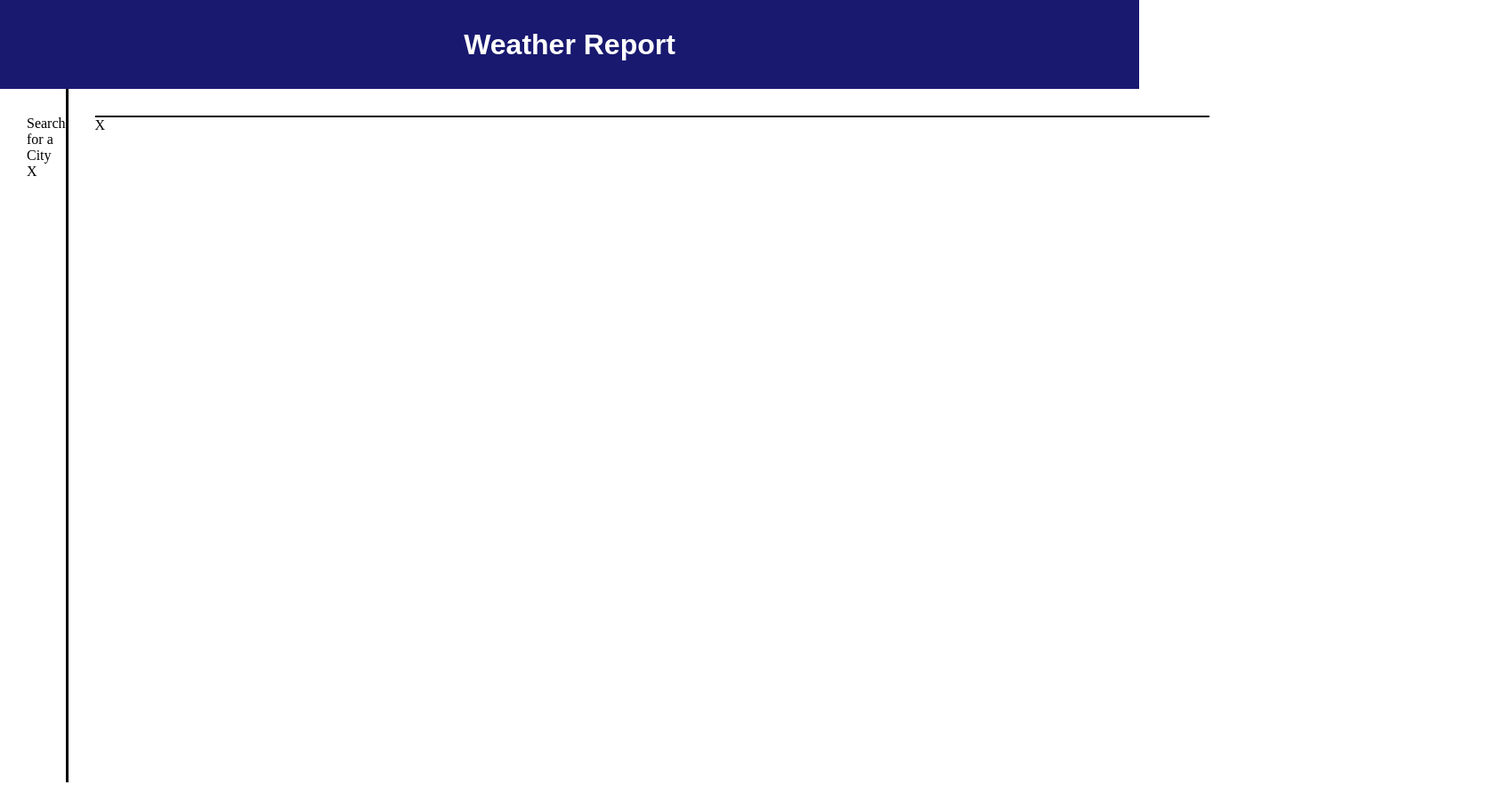
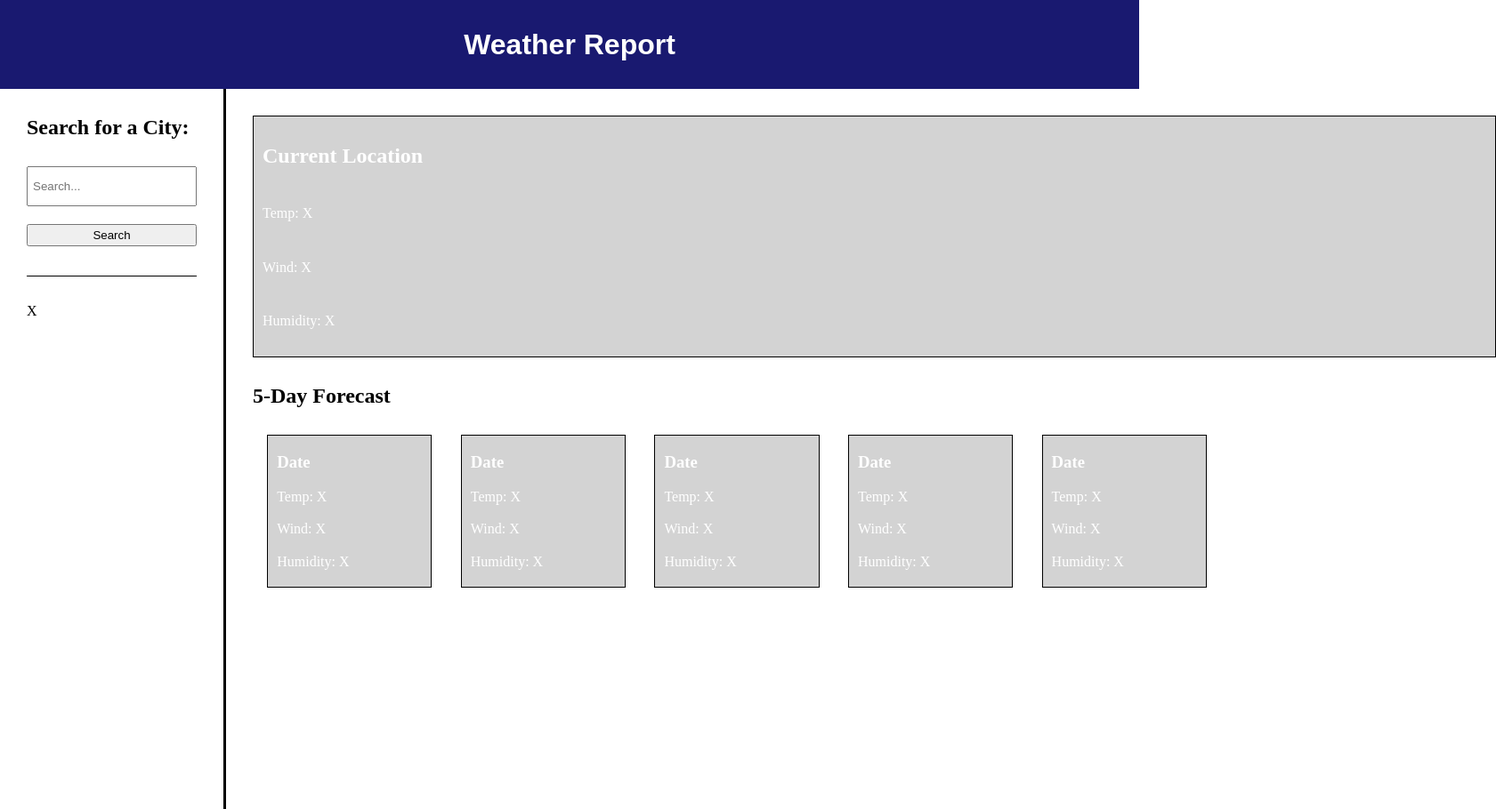
Before and after one commit to rstreep/weather-forecast, a plain HTML site: page index.html in a window 1280 px wide. Shown: the whole page at 89% size, 1681 px wide, since content can reach past the window. Before the commit the page ends 880 px from the top, so only its background shows below. Drawn offline with nearby package versions, Linux system fonts and the light colour scheme.

Commit message:
finalized basic html structure and css styling

```diff
--- a/assets/css/style.css
+++ b/assets/css/style.css
@@ -21,26 +21,77 @@ main {
 aside {
     display: flex;
     flex-direction: column;
-    margin-left: 30px;
-    padding-top: 30px;
+    padding: 30px;
     width: 15%;
     border-right: 3px solid black;
     height: 750px;
 }
 
+nav {
+    display: flex;
+    /* justify-content: space-between; */
+    flex-direction: column;
+    height: 150px;
+}
+
 #search {
+    margin-top: 30px;
+    height: 45px;
+    padding: 5px;
+}
 
+#sbtn {
+    margin-top: 20px;
+    height: 25px;
+}
+
+#previous {
+    margin-top: 30px;
+    padding-top: 30px;
+    border-top: 1px solid black;
 }
 
 section {
     display: flex;
     flex-direction: column;
-    margin-top: 30px;
-    margin-left: 30px;
+    margin: 30px;
+    width: 85%;
 }
 
-#location {
+#current {
     display: flex;
+    flex-direction: column;
+    justify-content: space-around;
     border: 1px solid black;
-    width: 1250px;
+    padding: 10px;
+    width: 1375px;
+    height: 250px;
+    margin-bottom: 30px;
+    background-color: lightgray;
+    color: white;
 }
+
+#forecast {
+    display: flex;
+    flex-direction: column;
+}
+
+#forecast ul {
+    display: flex;
+    justify-content: space-around;
+    align-items: space-between;
+    margin-top: 30px;
+}
+
+#forecast li {
+    display: flex;
+    justify-content: space-around;
+    flex-direction: column;
+    list-style-type: none;
+    padding: 10px;
+    height: 150px;
+    width: 15%;
+    border: 1px solid black;
+    background-color: lightgray;
+    color: white;
+}
--- a/index.html
+++ b/index.html
@@ -15,18 +15,57 @@
     </header>
     <main>
         <aside>
-            <div id="search">
-                <p>Search for a City</p>
-            </div>
+            <nav>
+                <h2>Search for a City:</h2>
+                <input id="search" type="search" placeholder="Search...">
+                <button id="sbtn">Search</button>
+            </nav>
             <ul id="previous">
                 X
             </ul>
         </aside>
         <section>
-            <card id="location">
-                <p></p>
+            <card id="current">
+                <h2>Current Location</h2>
+                <p class="temp">Temp: X</p>
+                <p class="wind">Wind: X</p>
+                <p class="humidity">Humidity: X</p>
             </card>
-            <div id="forecast">X</div>
+            <div id="forecast">
+                <h2>5-Day Forecast</h2>
+                <ul>
+                    <li>
+                        <h3>Date</h3>
+                        <p class="temp">Temp: X</p>
+                        <p class="wind">Wind: X</p>
+                        <p class="humidity">Humidity: X</p>
+                    </li>
+                    <li>
+                        <h3>Date</h3>
+                        <p class="temp">Temp: X</p>
+                        <p class="wind">Wind: X</p>
+                        <p class="humidity">Humidity: X</p>
+                    </li>
+                    <li>
+                        <h3>Date</h3>
+                        <p class="temp">Temp: X</p>
+                        <p class="wind">Wind: X</p>
+                        <p class="humidity">Humidity: X</p>
+                    </li>
+                    <li>
+                        <h3>Date</h3>
+                        <p class="temp">Temp: X</p>
+                        <p class="wind">Wind: X</p>
+                        <p class="humidity">Humidity: X</p>
+                    </li>
+                    <li>
+                        <h3>Date</h3>
+                        <p class="temp">Temp: X</p>
+                        <p class="wind">Wind: X</p>
+                        <p class="humidity">Humidity: X</p>
+                    </li>
+                </ul>
+            </div>
         </section>
     </main>
     <script src="./assets/js/script.js"></script>
```
